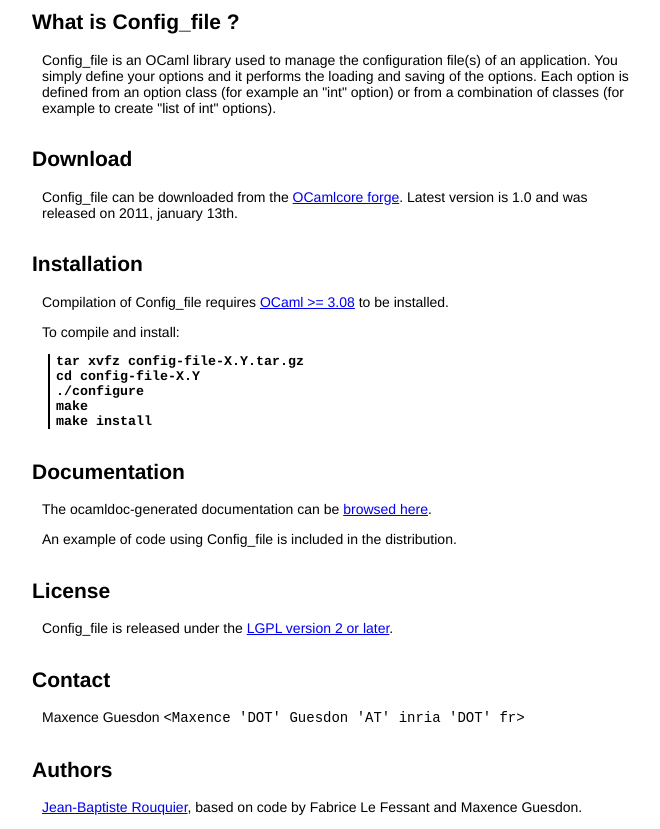
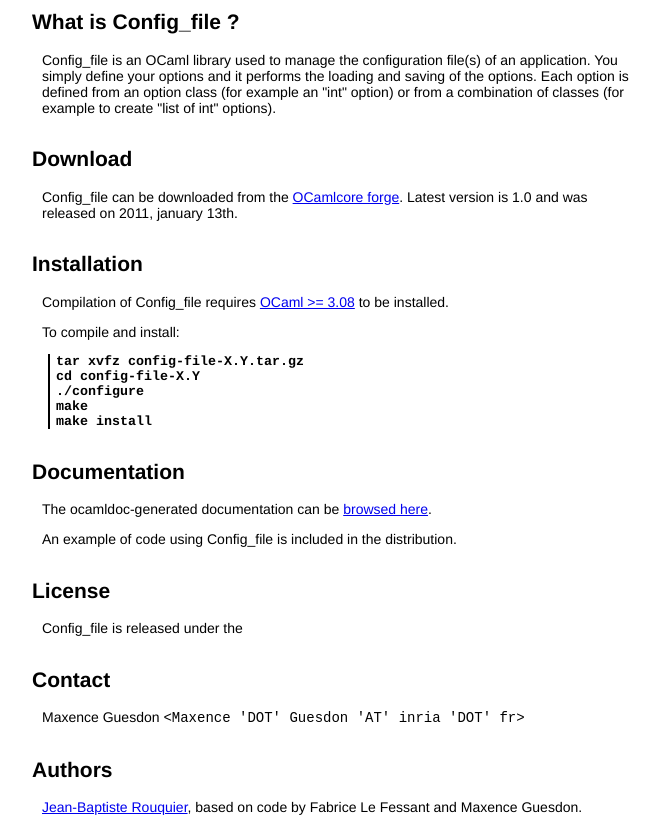
Before and after one commit to MisterDA/config-file, a plain HTML site: page web/index.html in a window 1280 px wide. Shown: the part 72-901 px from the top of the page, without its empty margins (200-860 px from the left). Drawn offline with Linux system fonts and the light colour scheme.

Commit message:
license -> lgpl

```diff
--- a/web/index.html
+++ b/web/index.html
@@ -50,7 +50,7 @@ An example of code using Config_file is included in the distribution.
 
 <h2>License</h2>
 Config_file is released under the
-<a href="http://www.gnu.org/licenses/lgpl.html">LGPL version 2 or later</a>.
+<!--<a href="http://www.gnu.org/licenses/lgpl.html">LGPL version 2 or later</a>.-->
 
 <h2>Contact</h2>
 <p>
```
Also changed, not shown: 11 other files.
